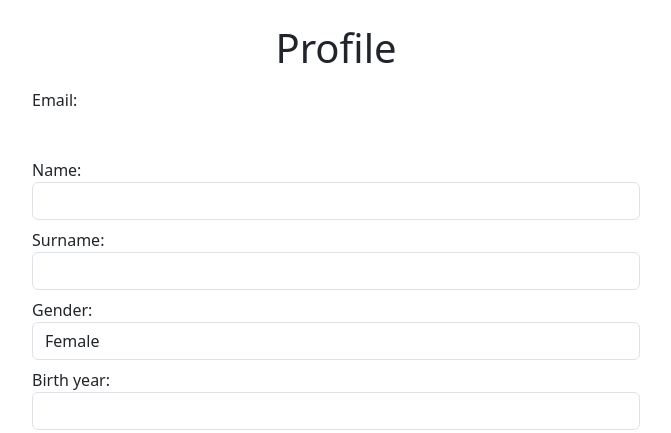
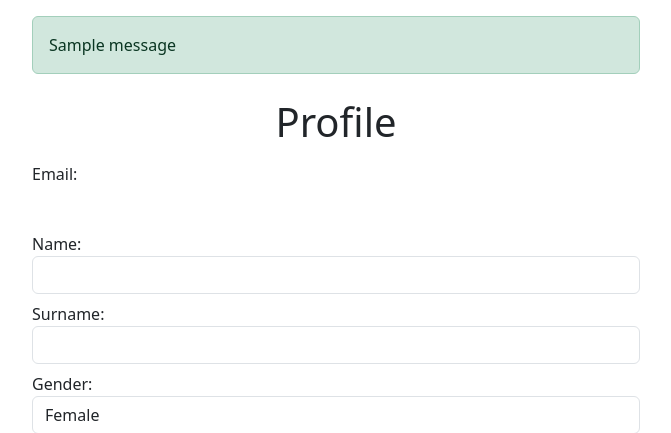
Before and after one commit to kirilsbondars/diet-app, a Flask app: page /profile in a window 1280 px wide. Shown: the part 56-489 px from the top of the page, without its empty margins (304-975 px from the left). Run offline with Flask 3, Linux system fonts and the light colour scheme; tables that the repository leaves empty hold one stand-in row (values such as "Sample post"); one stand-in notice (Sample message) is shown; some libraries are stand-ins or nearby versions.

Commit message:
successful profile update

```diff
--- a/src/controllers/auth.py
+++ b/src/controllers/auth.py
@@ -1,4 +1,4 @@
-from flask import render_template, request, redirect, url_for
+from flask import render_template, request, redirect, url_for, flash
 from flask_login import login_user, logout_user, current_user
 from flask_bcrypt import Bcrypt
 
@@ -32,6 +32,8 @@ def profile():
         current_user.dairy_free = dairy_free
 
         db.session.commit()
+
+        flash('Your data has been saved.', 'success')
 
         return redirect(url_for("auth.profile"))
 
--- a/src/templates/auth/profile.html
+++ b/src/templates/auth/profile.html
@@ -6,6 +6,15 @@
 
 {% block body %}
     <div class="container w-50 p-3">
+        {% with messages = get_flashed_messages(with_categories=true) %}
+            {% if messages %}
+                {% for category, message in messages %}
+                    <div class="alert alert-{{ category }}">
+                        {{ message }}
+                    </div>
+                {% endfor %}
+            {% endif %}
+        {% endwith %}
 
         <h1 class="mx-auto text-center p-2">Profile</h1>
         <form method="POST">
```
